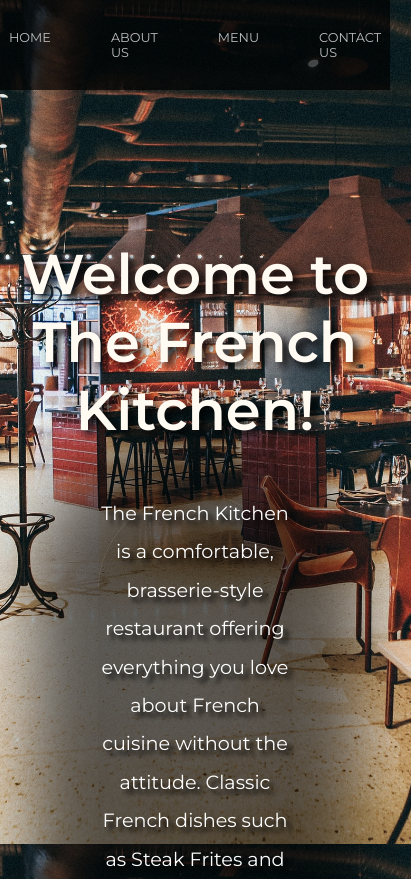
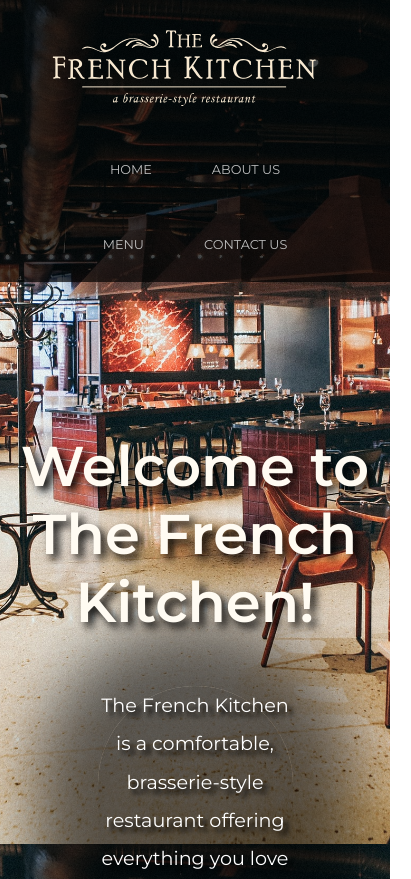
Before and after one commit to SenciZ/Restaurant-Page, a plain HTML site: page index.html in a window 390 px wide. Shown: the top 879 px of the page, 411 px wide, since content can reach past the window. Drawn offline with Linux system fonts and the light colour scheme.

Commit message:
Add media query

```diff
--- a/styles/styles.css
+++ b/styles/styles.css
@@ -1,4 +1,4 @@
-@import url('https://fonts.googleapis.com/css2?family=Montserrat:wght@300;400;600&display=swap');
+@import url("https://fonts.googleapis.com/css2?family=Montserrat:wght@300;400;600&display=swap");
 
 * {
   margin: 0;
@@ -6,10 +6,10 @@
   box-sizing: border-box;
   text-decoration: none;
   list-style: none;
-  font-family: 'Montserrat', sans-serif;
+  font-family: "Montserrat", sans-serif;
 }
 
-body{
+body {
   width: 100vw;
   height: 100vh;
   background-image: url(../images/nick-karvounis-Ciqxn7FE4vE-unsplash.jpg);
@@ -28,6 +28,24 @@ body{
   z-index: -1;
 }
 
+@media (max-width: 500px) {
+  .logoHolder {
+    width: 100vw !important;
+    order: -1;
+  }
+
+  .navBar {
+    display: flex;
+    flex-direction: column;
+    width: 100vw;
+    justify-content: center;
+    align-items: center;
+    justify-items: center;
+    background-color: rgba(0, 0, 0, 0.7);
+    z-index: -1;
+  }
+}
+
 .leftNavHolder {
   display: flex;
 }
@@ -36,7 +54,7 @@ body{
   display: flex;
 }
 
-.logoHolder{
+.logoHolder {
   display: flex;
   width: 30vw;
   overflow: hidden;
@@ -57,31 +75,29 @@ body{
   text-transform: capitalize;
 }
 
-.st0{
+.st0 {
   fill: white !important;
 }
 
-
-.navBar li{
+.navBar li {
   color: rgb(190, 190, 190);
   text-justify: center;
   margin: 30px;
   text-transform: uppercase;
-    font-size: .8rem;
+  font-size: 0.8rem;
 }
 
-.navBar li:hover{
+.navBar li:hover {
   color: tomato;
-
 }
 
-.mainContainer{
+.mainContainer {
   display: flex;
   flex-direction: column;
   align-items: center;
 }
 
-.welcomeText{
+.welcomeText {
   color: rgb(255, 251, 242);
   text-align: center;
   margin-top: 150px;
@@ -89,8 +105,8 @@ body{
   font-size: 3.5rem;
 }
 
-.description{
-  background-color:rgba(0, 0, 0, 0.6);
+.description {
+  background-color: rgba(0, 0, 0, 0.6);
   margin-top: 50px;
   color: rgb(255, 255, 255);
   width: 50%;
@@ -104,16 +120,16 @@ body{
   border-radius: 100px;
 }
 
-.contactDiv{
+.contactDiv {
   color: antiquewhite;
   text-align: center;
   width: 35%;
   margin-top: 80px;
   line-height: 1.6em;
-  background-color:rgba(0, 0, 0, 0.6);
+  background-color: rgba(0, 0, 0, 0.6);
   box-shadow: 0px 0px 65px 65px rgba(0, 0, 0, 0.6);
 }
 
-.contactDiv a{
+.contactDiv a {
   color: coral;
 }
```
Lines whose indentation alone changed are shown as unchanged.
